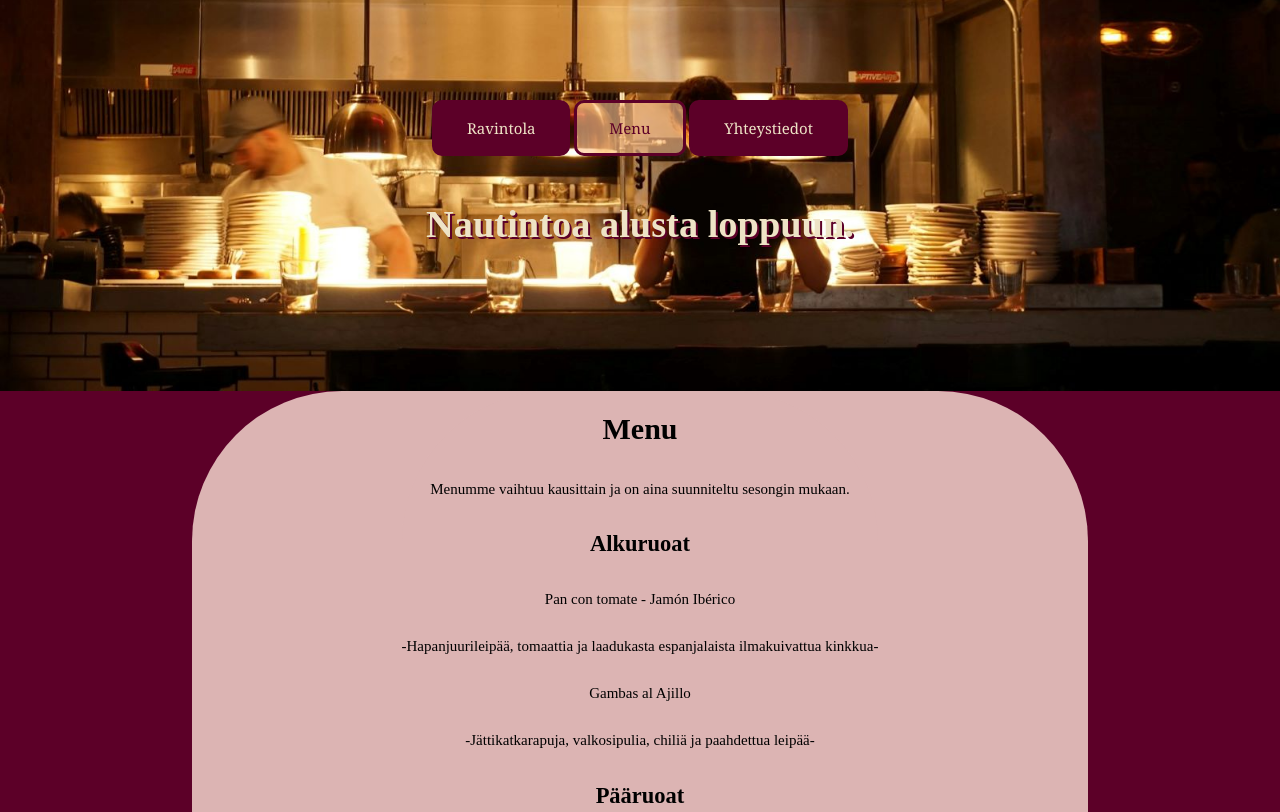
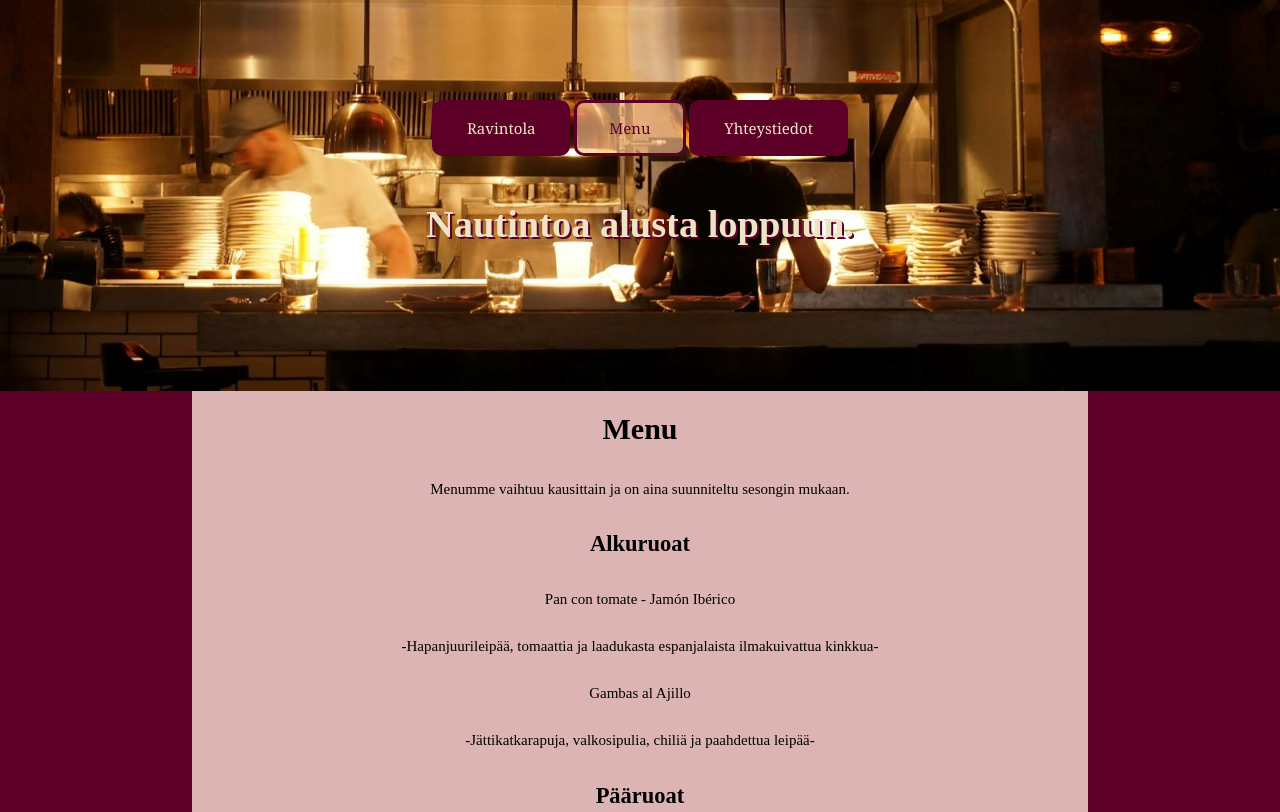
Before and after one commit to Jani638/Jani638.github.io, a plain HTML site: page menu.html in a window 1280 px wide. Shown: the top 812 px of the page. Drawn offline with Linux system fonts and the light colour scheme.

Commit message:
Add files via upload

```diff
--- a/Tyyli.css
+++ b/Tyyli.css
@@ -150,8 +150,6 @@ footer {
 }
 .flex-container-Menu {
     background-color: #DCB4B3;
-    border-top-left-radius: 150px;
-    border-top-right-radius: 150px;
     display: flex;
     flex-direction: column;
     justify-content: center;
```
